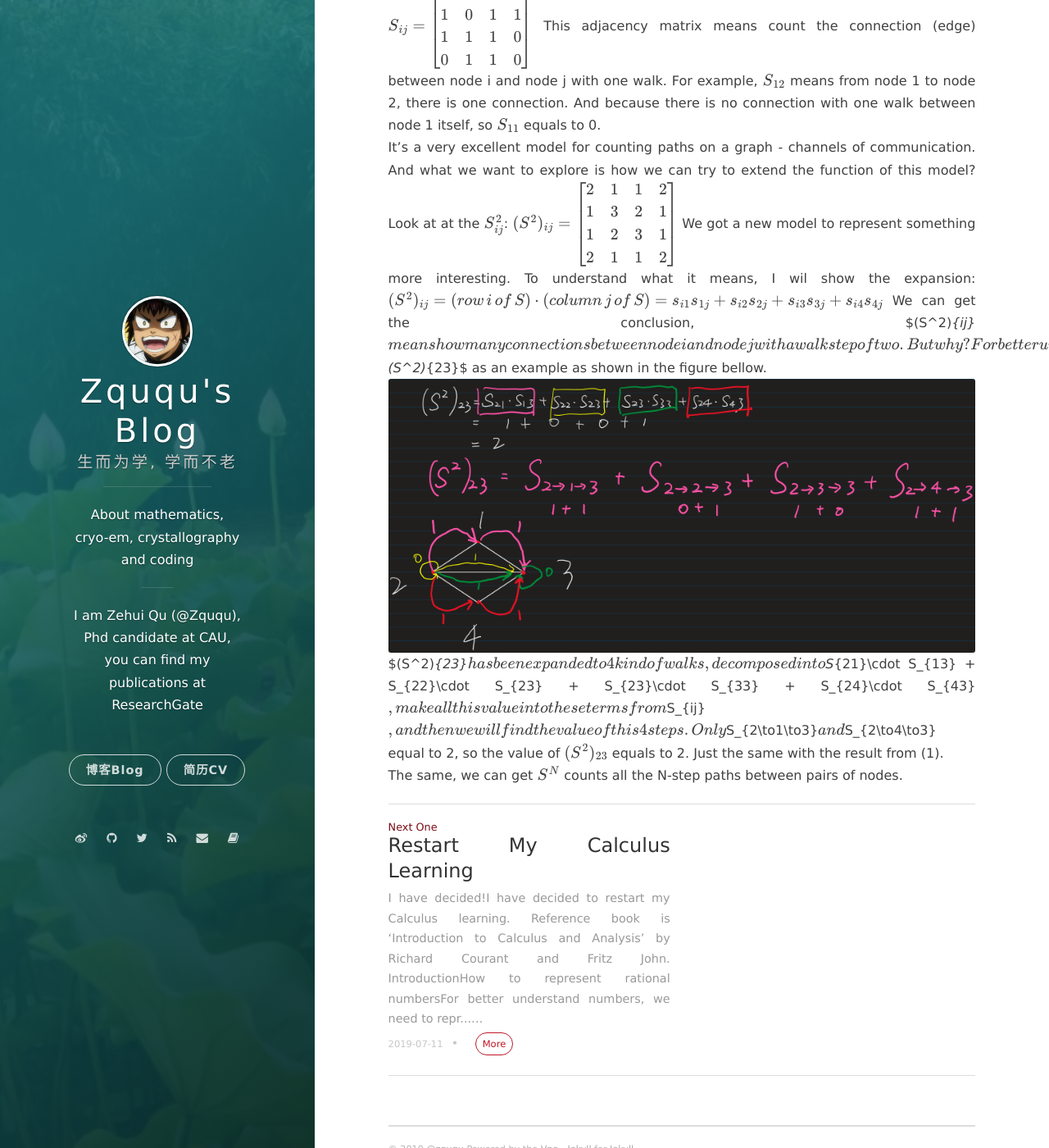
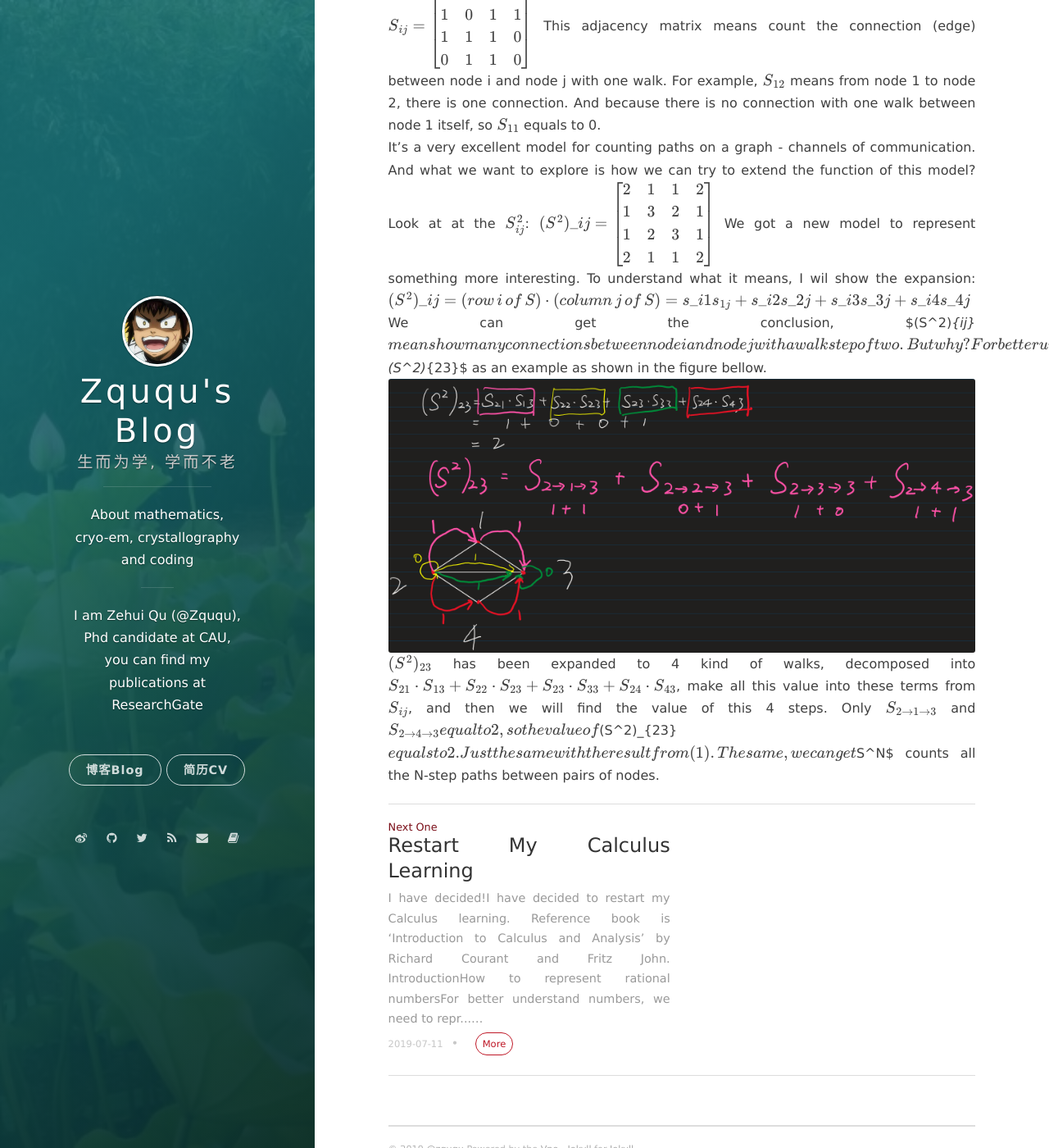
Before and after one commit to onevcat/vno-jekyll, a Jekyll site: the page built from _posts/2019-07-16-the-adjacency-matrix.markdown, in a window 1280 px wide and 1400 px high, scrolled down 563 px. Shown: the whole window at 82% size. Built offline with Jekyll 4.4.1, drawn with Linux system fonts in a browser that asks for light colours; nearby versions of some CDN libraries; formulas are drawn with MathJax 3; comment, search, counter and statistics services are not loaded.

Commit message:
modify mathjex #3

```diff
--- a/_posts/2019-07-16-the-adjacency-matrix.markdown
+++ b/_posts/2019-07-16-the-adjacency-matrix.markdown
@@ -16,8 +16,8 @@ $$S_{ij} =
   \end{bmatrix}
 $$
 This adjacency matrix means count the connection (edge) between node i and node j with one walk. For example, $S_{12}$ means from node 1 to node 2, there is one connection. And because there is no connection with one walk between node 1 itself, so $S_{11}$ equals to 0.<br>
-It's a very excellent model for counting paths on a graph - channels of communication. And what we want to explore is how we can try to extend the function of this model? Look at at the $S_{ij}^2$:
-$$(S^2)_{ij} =
+It's a very excellent model for counting paths on a graph - channels of communication. And what we want to explore is how we can try to extend the function of this model? Look at at the $S\_{ij}^2$:
+$$(S^2)\_{ij} =
   \begin{bmatrix}
   2 & 1 & 1 & 2\\
   1 & 3 & 2 & 1\\
@@ -26,9 +26,9 @@ $$(S^2)_{ij} =
   \end{bmatrix}
 $$
 We got a new model to represent something more interesting. To understand what it means, I wil show the expansion:
-$$(S^2)_{ij} = (row\,i\,of\,S)\cdot(column\,j\,of\,S) = s_{i1}s_{1j}+s_{i2}s_{2j}+s_{i3}s_{3j}+s_{i4}s_{4j} \tag{1}$$
+$$(S^2)\_{ij} = (row\,i\,of\,S)\cdot(column\,j\,of\,S) = s\_{i1}s_{1j}+s\_{i2}s\_{2j}+s\_{i3}s\_{3j}+s\_{i4}s\_{4j} \tag{1}$$
 We can get the conclusion, $(S^2)_{ij}$ means how many connections between node i and node j with a walk step of two. But why?<br>
-For better understanding this new model, we make the $(S^2)_{23}$ as an example as shown in the figure bellow.
+For better understanding this new model, we make the $\(S^2\)_{23}$ as an example as shown in the figure bellow.
 ![S21 example](/assets/1907/Snipaste_2019-07-17_08-41-12.png)
-$(S^2)_{23}$ has been expanded to 4 kind of walks, decomposed into $S_{21}\cdot S_{13} + S_{22}\cdot S_{23} + S_{23}\cdot S_{33} + S_{24}\cdot S_{43}$, make all this value into these terms from $S_{ij}$, and then we will find the value of this 4 steps. Only $S_{2\to1\to3}$ and $S_{2\to4\to3} equal to 2, so the value of $(S^2)_{23}$ equals to 2. Just the same with the result from (1).<br>
+$(S^2)\_{23}$ has been expanded to 4 kind of walks, decomposed into $S_{21}\cdot S_{13} + S_{22}\cdot S_{23} + S_{23}\cdot S_{33} + S_{24}\cdot S_{43}$, make all this value into these terms from $S_{ij}$, and then we will find the value of this 4 steps. Only $S_{2\to1\to3}$ and $S_{2\to4\to3} equal to 2, so the value of $(S^2)_{23}$ equals to 2. Just the same with the result from (1).<br>
 The same, we can get $S^N$ counts all the N-step paths between pairs of nodes.
```
